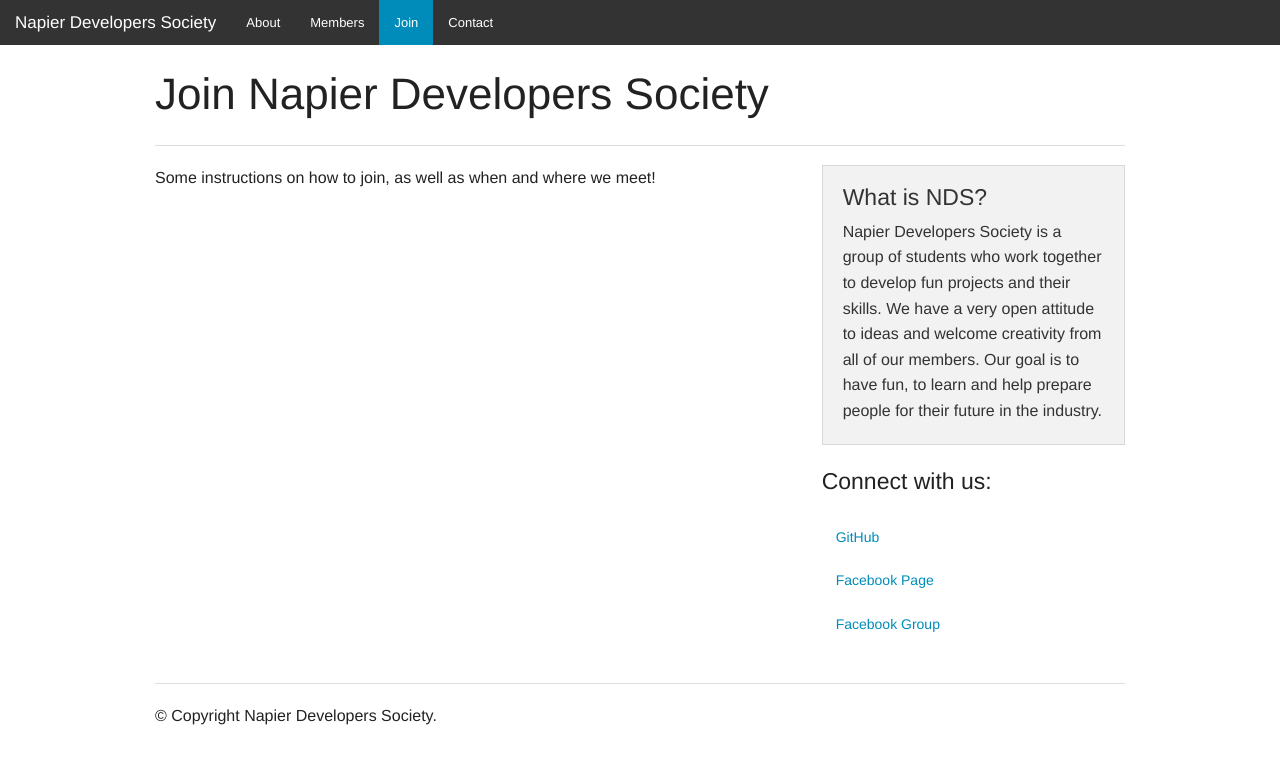
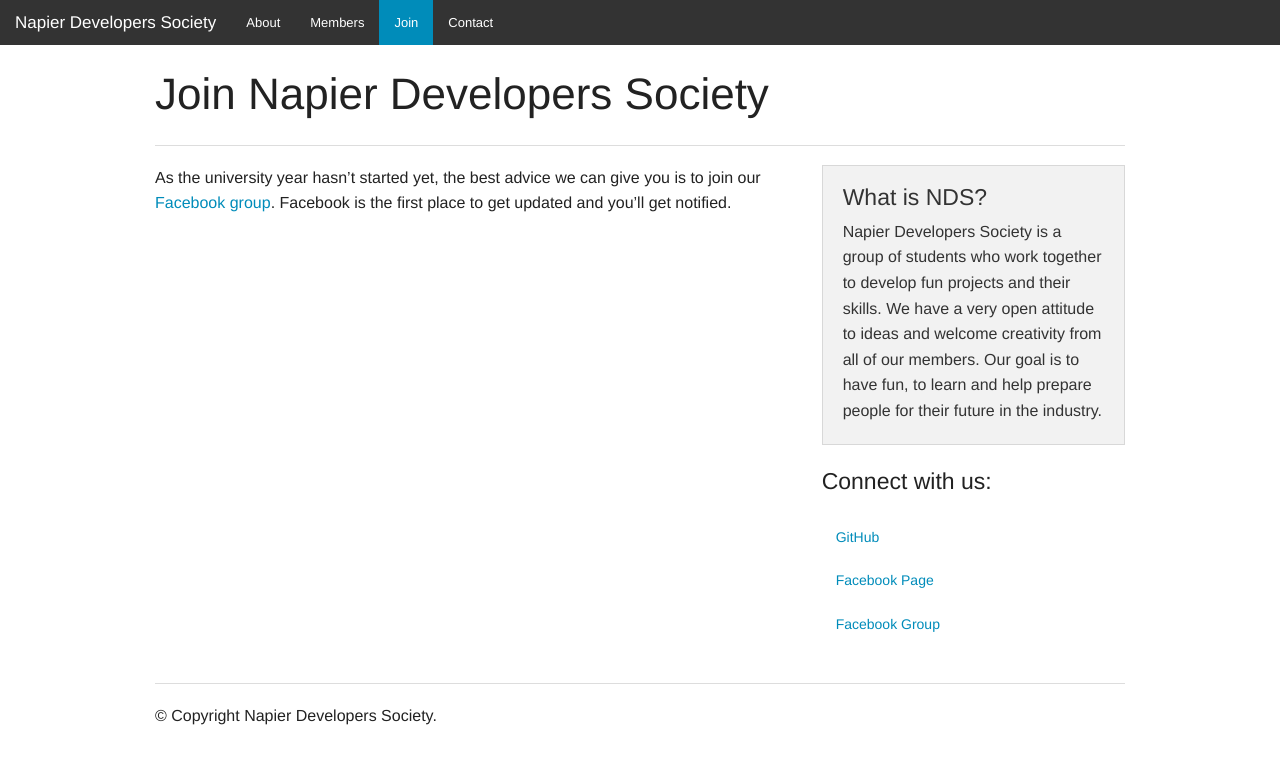
Before and after one commit to NapierDevSoc/NapierDevSoc.github.io, a Jekyll site: the page built from join/index.md, in a window 1280 px wide. Shown: the top 764 px of the page. Built offline with Jekyll 4.4.1, drawn with Linux system fonts in a browser that asks for light colours; Markdown is read by kramdown in place of the engine named in the settings.

Commit message:
Added some basic instructions on joining

```diff
--- a/join/index.md
+++ b/join/index.md
@@ -4,4 +4,6 @@ title: Join Napier Developers Society
 navTab: join
 ---
 
-Some instructions on how to join, as well as when and where we meet!
+<!-- Some instructions on how to join, as well as when and where we meet! -->
+
+As the university year hasn't started yet, the best advice we can give you is to join our [Facebook group]({{ site.facebook_group }}). Facebook is the first place to get updated and you'll get notified.
```
